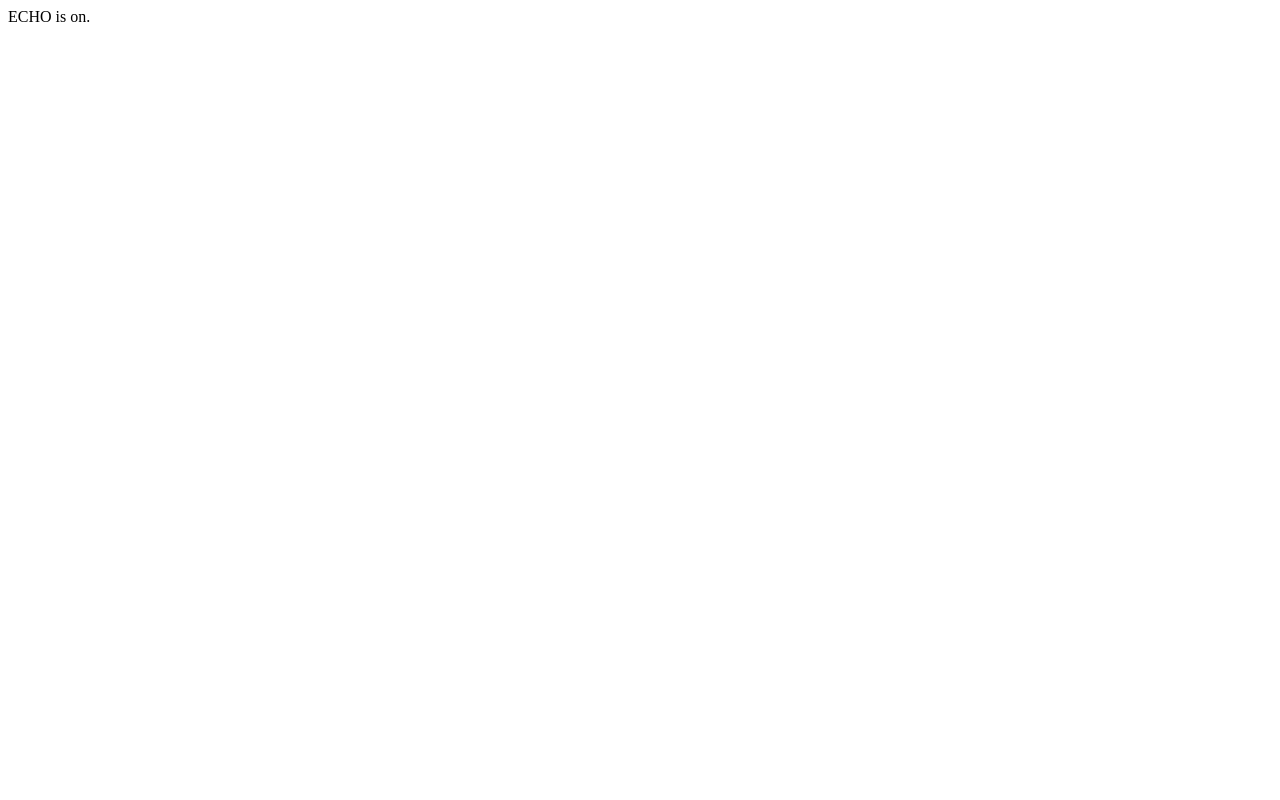
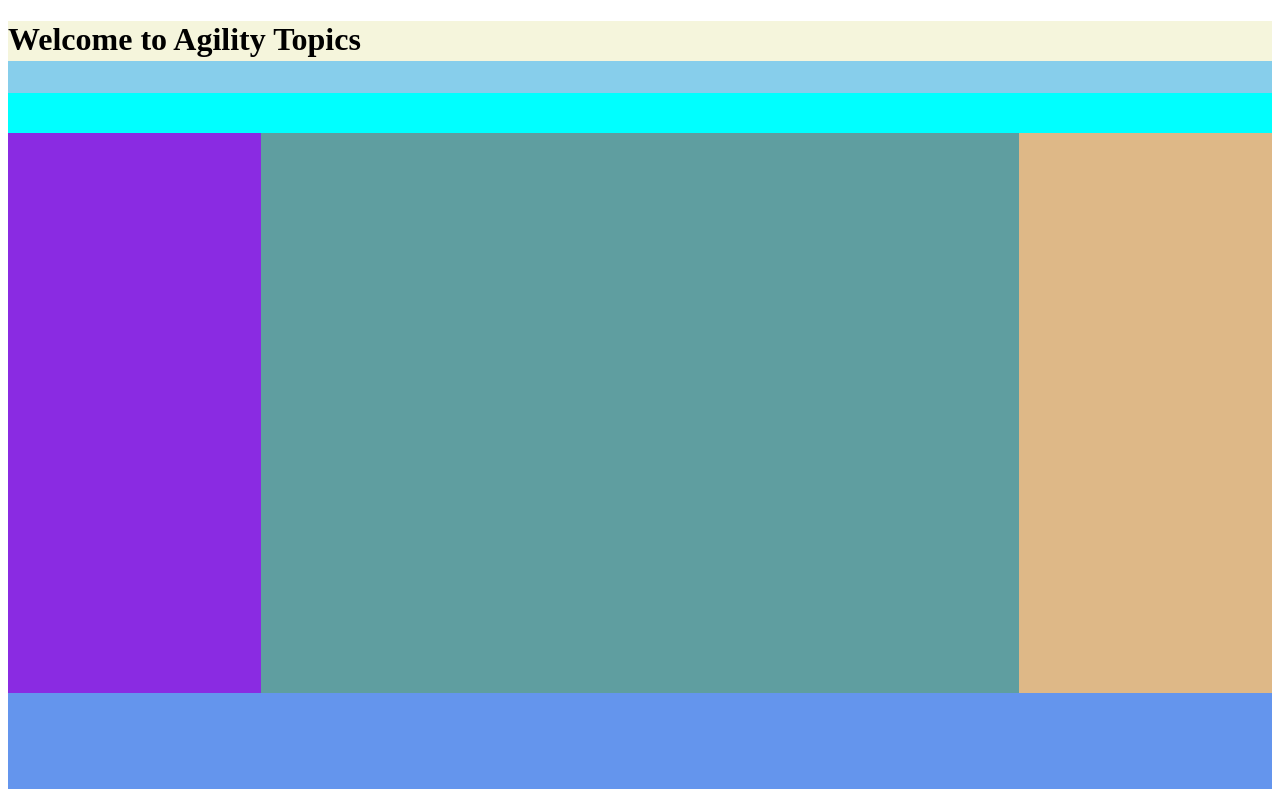
Before and after one commit to ARUNRGAGILITY/agiletopics, a plain HTML site: page index.html in a window 1280 px wide. Drawn offline with Linux system fonts and the light colour scheme.

Commit message:
basic files

```diff
--- a/index.html
+++ b/index.html
@@ -1 +1,29 @@
-ECHO is on.
+<!DOCTYPE html>
+<html lang="en">
+<head>
+    <meta charset="UTF-8">
+    <meta http-equiv="X-UA-Compatible" content="IE=edge">
+    <meta name="viewport" content="width=device-width, initial-scale=1.0">
+    <title>AGILITY</title>
+    <link rel="stylesheet" href="style.css">
+</head>
+<body>
+    <div class="layout">
+        <div class="title">
+            <h1>Welcome to Agility Topics</h1>
+        </div>
+        <div class="messages">
+        </div>
+        <div class="menu">
+        </div>
+        <div class="leftnav">
+        </div>
+        <div class="maincontent">
+        </div>
+        <div class="rightnav">
+        </div>
+        <div class="footer">
+        </div>
+    </div>
+</body>
+</html>
--- /dev/null
+++ b/style.css
@@ -0,0 +1,44 @@
+.title {
+    background-color: beige;
+    width: 100%;
+    height: 5vh;
+}
+
+.messages {
+    background-color: skyblue;
+    width: 100%;
+    height: 4vh;
+}
+.menu {
+    background-color: aqua;
+    width: 100%;
+    height: 5vh;
+}
+
+.leftnav {
+    background-color: blueviolet;
+    float: left;
+    width: 20%;
+    height: 70vh;
+}
+
+.maincontent {
+    background-color: cadetblue;
+    float: left;
+    width: 60%;
+    height: 70vh;
+}
+
+.rightnav {
+    background-color: burlywood;
+    float: left;
+    width: 20%;
+    height: 70vh;
+}
+
+.footer {
+    background-color: cornflowerblue;
+    clear: both;
+    width: 100%;
+    height: 12vh;
+}
```
